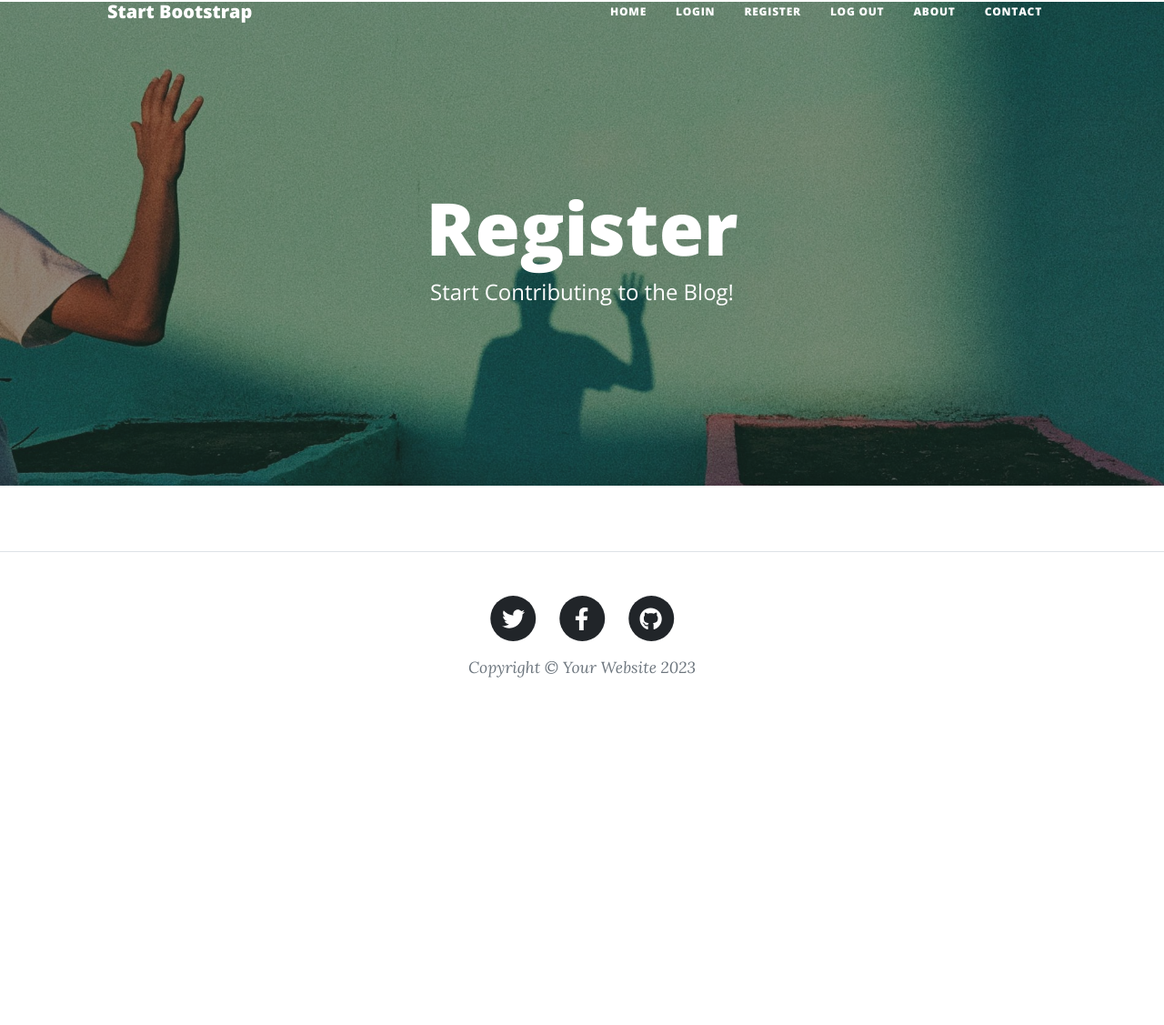
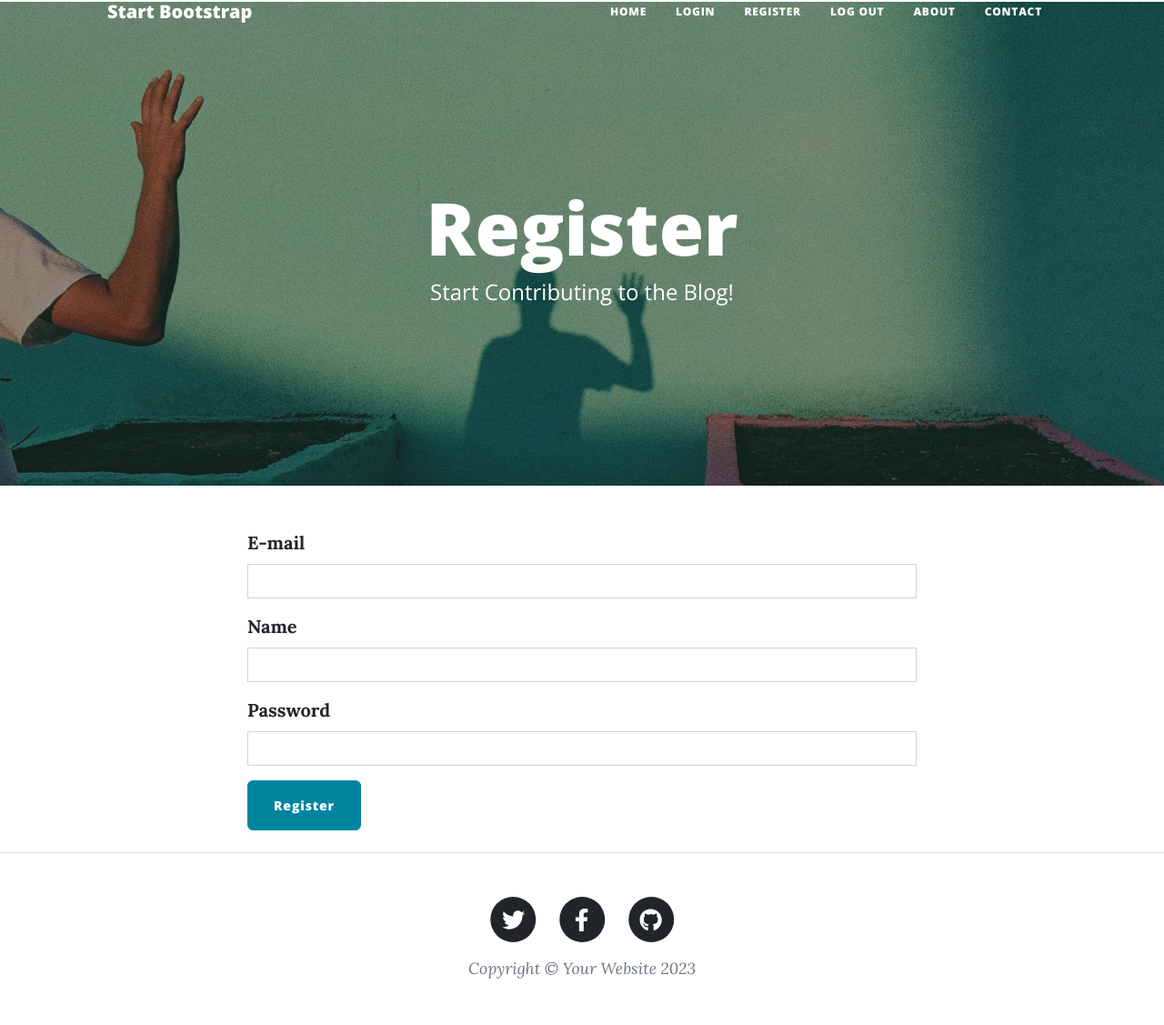
Before and after one commit to rssv384/Day69-Blog, a Flask app: page /register in a window 1280 px wide. Shown: the part 28-1155 px from the top of the page at 91% size. Before the commit the page ends 773 px from the top, so only its background shows below. Run offline with Flask 3, Linux system fonts and the light colour scheme; some libraries are stand-ins or nearby versions.

Commit message:
User registration + Blog's name change

```diff
--- a/forms.py
+++ b/forms.py
@@ -1,7 +1,7 @@
+from flask_ckeditor import CKEditorField
 from flask_wtf import FlaskForm
-from flask_ckeditor import CKEditorField
-from wtforms import StringField, SubmitField
-from wtforms.validators import URL, DataRequired
+from wtforms import PasswordField, StringField, SubmitField
+from wtforms.validators import URL, DataRequired, Email, Length
 
 
 class NewPostForm(FlaskForm):
@@ -15,6 +15,12 @@ class NewPostForm(FlaskForm):
 
 
 # TODO: Create a RegisterForm to register new users
+class RegisterForm(FlaskForm):
+    email = StringField('E-mail', validators=[DataRequired(), Email()])
+    name = StringField('Name', validators=[DataRequired()])
+    password = PasswordField('Password', validators=[
+                             DataRequired(), Length(min=8)])
+    submit = SubmitField('Register')
 
 
 # TODO: Create a LoginForm to login existing users
--- a/main.py
+++ b/main.py
@@ -13,7 +13,7 @@ from sqlalchemy.orm import relationship
 from werkzeug.security import check_password_hash, generate_password_hash
 
 # Import your forms from the forms.py
-from forms import NewPostForm
+from forms import NewPostForm, RegisterForm
 
 # SETUP FLASK APP
 app = Flask(__name__)
@@ -33,7 +33,7 @@ db.init_app(app)
 
 # CONFIGURE TABLES
 class BlogPost(db.Model):
-    __tablename__ = "blog_posts"
+    __tablename__ = 'blog_posts'
     id = db.Column(db.Integer, primary_key=True)
     title = db.Column(db.String(250), unique=True, nullable=False)
     subtitle = db.Column(db.String(250), nullable=False)
@@ -44,6 +44,11 @@ class BlogPost(db.Model):
 
 
 # TODO: Create a User table for all your registered users.
+class User(db.Model):
+    __tablename__ = 'users'
+    email = db.Column(db.String(250), primary_key=True)
+    name = db.Column(db.String(250), nullable=False)
+    password = db.Column(db.String(250), nullable=False)
 
 
 # CREATE TABLE SCHEMAS IN DB. COMMENT OUT AFTER FIRST RUN
@@ -52,15 +57,31 @@ class BlogPost(db.Model):
 
 
 # TODO: Use Werkzeug to hash the user's password when creating a new user.
-@app.route('/register')
+@app.route('/register', methods=['GET', 'POST'])
 def register():
-    return render_template("register.html")
+    register_form = RegisterForm()
+    if register_form.validate_on_submit():
+        # Hash password
+        password_hash = generate_password_hash(
+            password=register_form.password.data,
+            method='pbkdf2:sha256', salt_length=8
+        )
+        # Create new User obj
+        new_user = User(
+            email=register_form.email.data,
+            name=register_form.name.data,
+            password=password_hash
+        )
+        db.session.add(new_user)
+        db.session.commit()
+        return redirect(url_for('get_all_posts'))
+    return render_template('register.html', form=register_form)
 
 
 # TODO: Retrieve a user from the database based on their email.
 @app.route('/login')
 def login():
-    return render_template("login.html")
+    return render_template('login.html')
 
 
 @app.route('/logout')
@@ -72,14 +93,14 @@ def logout():
 def get_all_posts():
     result = db.session.execute(db.select(BlogPost))
     posts = result.scalars().all()
-    return render_template("index.html", all_posts=posts)
+    return render_template('index.html', all_posts=posts)
 
 
 # TODO: Allow logged-in users to comment on posts
-@app.route("/post/<int:post_id>")
+@app.route('/post/<int:post_id>')
 def show_post(post_id):
     requested_post = db.get_or_404(BlogPost, post_id)
-    return render_template("post.html", post=requested_post)
+    return render_template('post.html', post=requested_post)
 
 
 # TODO: Use a decorator so only an admin user can create a new post
@@ -151,5 +172,5 @@ def contact():
     return render_template('contact.html', message_sent=False)
 
 
-if __name__ == "__main__":
+if __name__ == '__main__':
     app.run(debug=True, port=5002)
--- a/templates/index.html
+++ b/templates/index.html
@@ -9,7 +9,7 @@
 		<div class="row gx-4 gx-lg-5 justify-content-center">
 			<div class="col-md-10 col-lg-8 col-xl-7">
 				<div class="site-heading">
-					<h1>Angela's Blog</h1>
+					<h1>Raúl's Blog</h1>
 					<span class="subheading">A collection of random musings.</span>
 				</div>
 			</div>
--- a/templates/register.html
+++ b/templates/register.html
@@ -1,5 +1,6 @@
-{% from "bootstrap5/form.html" import render_form %} {% block content %} {%
-include "header.html" %}
+{% from "bootstrap5/form.html" import render_form %}
+{% block content %}
+{% include "header.html" %}
 
 <!-- Page Header -->
 <header
@@ -22,10 +23,12 @@ include "header.html" %}
 	<div class="container">
 		<div class="row">
 			<div class="col-lg-8 col-md-10 mx-auto">
-				<!--TODO: render your registration form here-->
+				<!-- Render registration form-->
+				{{ render_form(form) }}
 			</div>
 		</div>
 	</div>
 </main>
 
-{% include "footer.html" %} {% endblock %}
+{% include "footer.html" %}
+{% endblock %}
```
Also changed, not shown: instance/posts.db.
